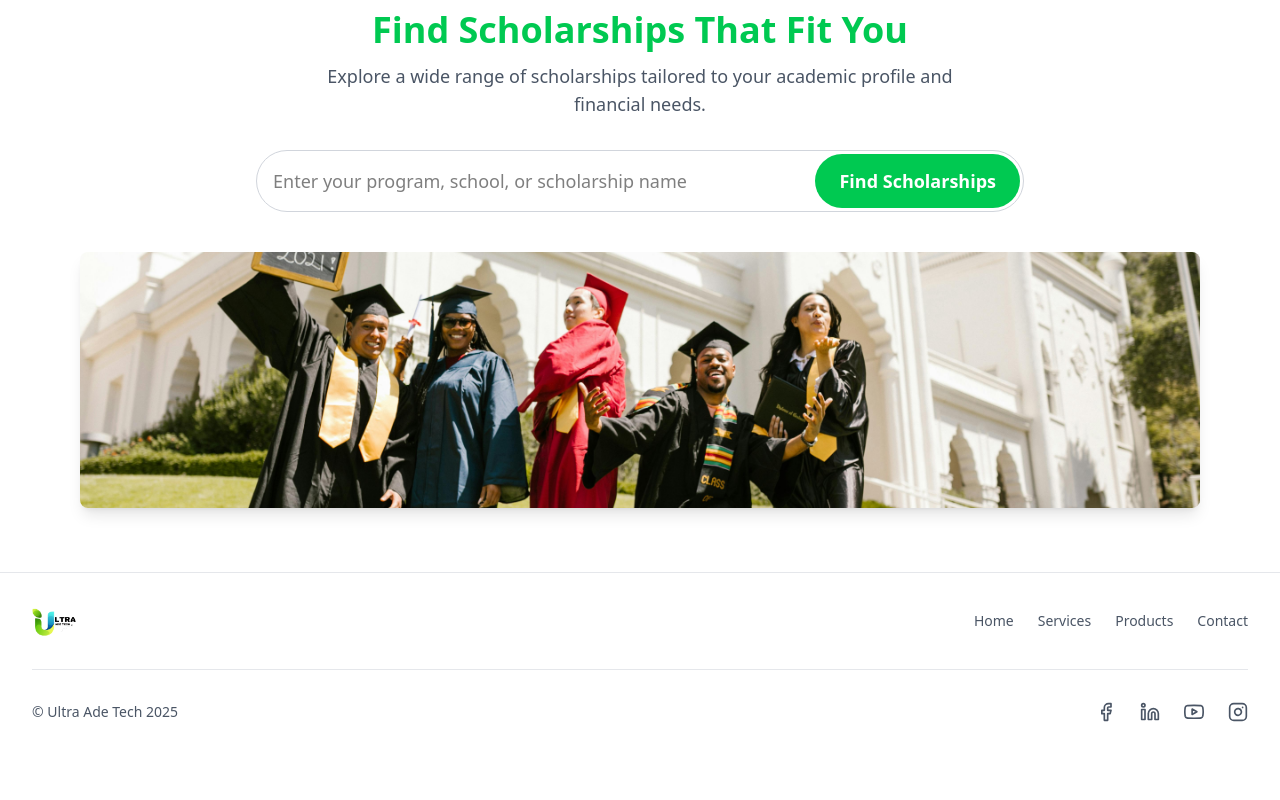
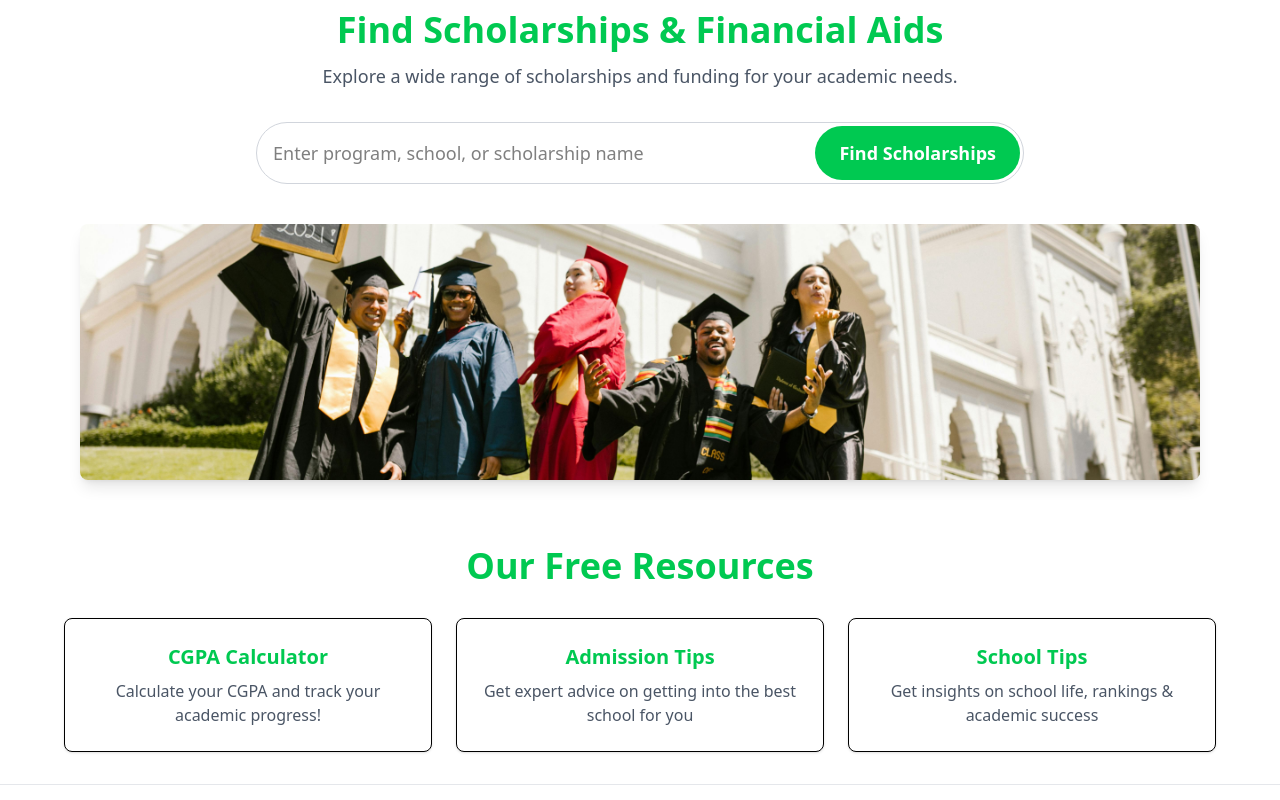
Before and after one commit to hotcoder27/ultra_vite, a React (Vite) app: page /study-abroad in a window 1280 px wide. Shown: the part 1320-2120 px from the top of the page. Before the commit the page ends 2074 px from the top, so only its background shows below. Built offline with nearby package versions, Linux system fonts and the light colour scheme.

Commit message:
add resources

```diff
--- /dev/null
+++ b/src/components/FreeResources.jsx
@@ -0,0 +1,28 @@
+const FreeResources = () => {
+    return (
+      <div className="bg-white flex flex-col items-center justify-center px-6 py-8 sm:mt-[-30px]">
+        <div className="text-center max-w-2xl">
+          <h2 className="text-4xl font-bold text-green-500">Our Free Resources</h2>
+        </div>
+
+        <div className="flex mt-8 w-full max-w-6xl gap-6 justify-center max-md:flex-col">
+          <a href="#" className="border hover:border-green-400 bg-white hover:bg-green-100 rounded-lg p-6 text-center w-1/3 max-md:w-full shadow-sm hover:shadow-md block">
+            <h3 className="text-xl font-semibold text-green-500">CGPA Calculator</h3>
+            <p className="text-gray-600 mt-2">Calculate your CGPA and track your academic progress!</p>
+          </a>
+
+          <a href="#" className="border hover:border-green-400 bg-white hover:bg-green-100 rounded-lg p-6 text-center w-1/3 max-md:w-full shadow-sm hover:shadow-md block">
+            <h3 className="text-xl font-semibold text-green-500">Admission Tips</h3>
+            <p className="text-gray-600 mt-2">Get expert advice on getting into the best school for you</p>
+          </a>
+
+          <a href="#" className="border hover:border-green-400 bg-white hover:bg-green-100 rounded-lg p-6 text-center max-md:w-full w-1/3 shadow-sm hover:shadow-md block">
+            <h3 className="text-xl font-semibold text-green-500">School Tips</h3>
+            <p className="text-gray-600 mt-2">Get insights on school life, rankings & academic success</p>
+          </a>
+        </div>
+      </div>
+    );
+  };
+
+  export default FreeResources;
--- a/src/components/ScholarshipFinder.jsx
+++ b/src/components/ScholarshipFinder.jsx
@@ -4,25 +4,26 @@ const SchoolFinder = () => {
   return (
     <div className="bg-white flex flex-col items-center justify-center px-6 py-16">
       <div className="text-center max-w-2xl">
-        <h2 className="text-4xl font-bold text-green-500">Find Scholarships That Fit You</h2>
+        <h2 className="text-4xl font-bold text-green-500">Find Scholarships & Financial Aids</h2>
         <p className="text-lg text-gray-600 mt-3">
-          Explore a wide range of scholarships tailored to your academic profile and financial needs.
+          Explore a wide range of scholarships and funding for your academic needs.
         </p>
       </div>
 
       <div className="flex mt-8 w-full max-w-3xl relative">
         <input
           type="text"
-          placeholder="Enter your program, school, or scholarship name"
+          placeholder="Enter program, school, or scholarship name"
           className="w-full p-4 text-lg rounded-full border border-gray-300 focus:outline-none focus:ring-2 focus:ring-green-400 pr-32"
         />
 
         <button className="absolute right-1 top-1 bottom-1 bg-green-500 text-white px-6 py-3 text-lg font-semibold rounded-full hover:bg-green-600 transition">
           Find Scholarships
         </button>
+
       </div>
 
-      <div className="mt-10 w-full max-w-6xl px-4">
+      <div className="mt-10 w-full max-w-6xl px-4 max-sm:hidden">
         <img
           src={stabImg}
           alt="Students walking on campus"
--- a/src/components/StudyAbroadPage.jsx
+++ b/src/components/StudyAbroadPage.jsx
@@ -2,6 +2,7 @@ import { stablibImg } from "../utils";
 import ServicesPage from "./StudyAbroadDetails";
 import ScholarshipFinder from "./ScholarshipFinder";
 import CGPACalculator from "./CGPACalculato";
+import FreeResources from "./FreeResources";
 
 const StudyAbroadPage = () => {
   return (
@@ -28,6 +29,7 @@ const StudyAbroadPage = () => {
         <ServicesPage />
       </div>
       <ScholarshipFinder />
+      <FreeResources />
     </section>
   );
 };
```
